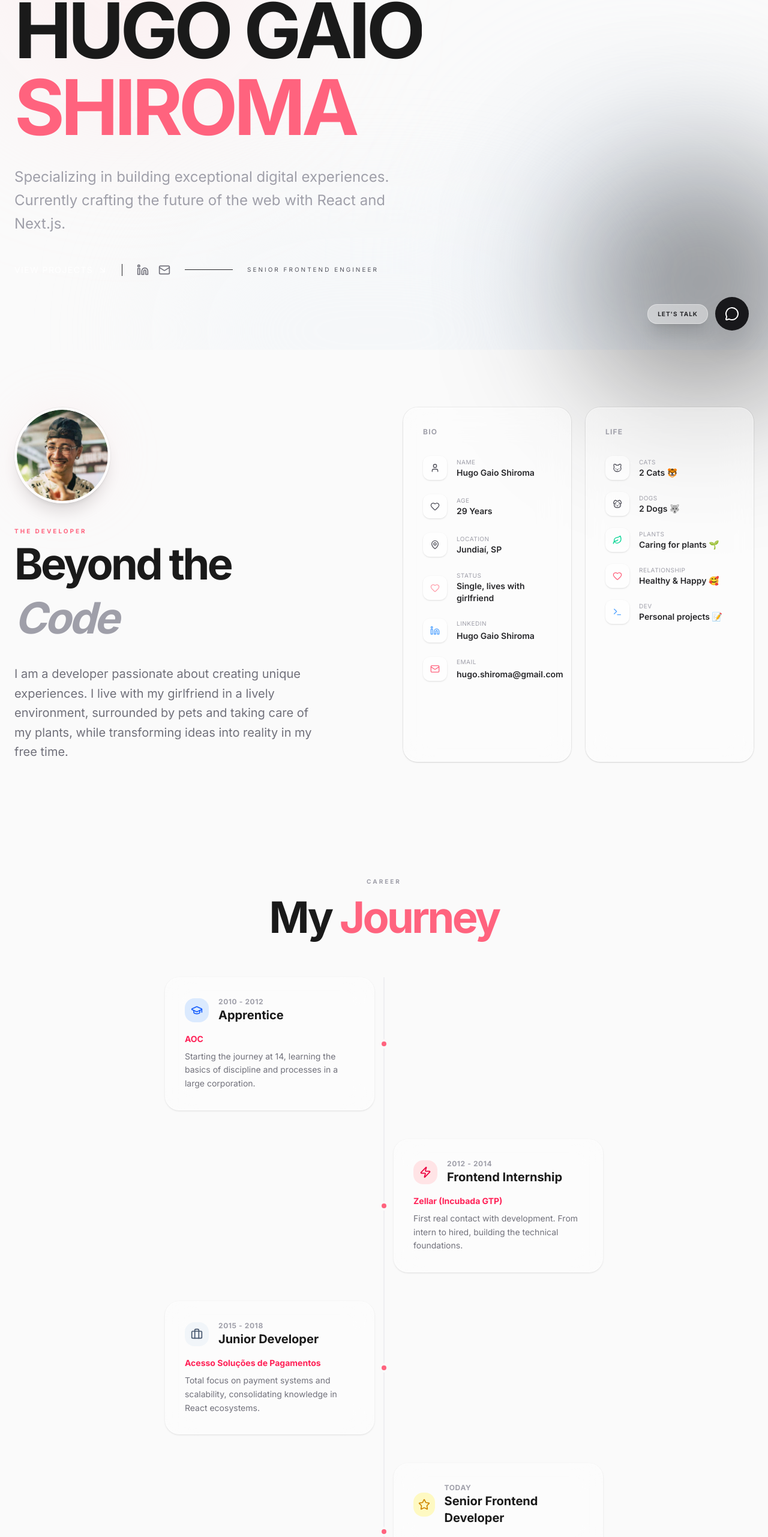
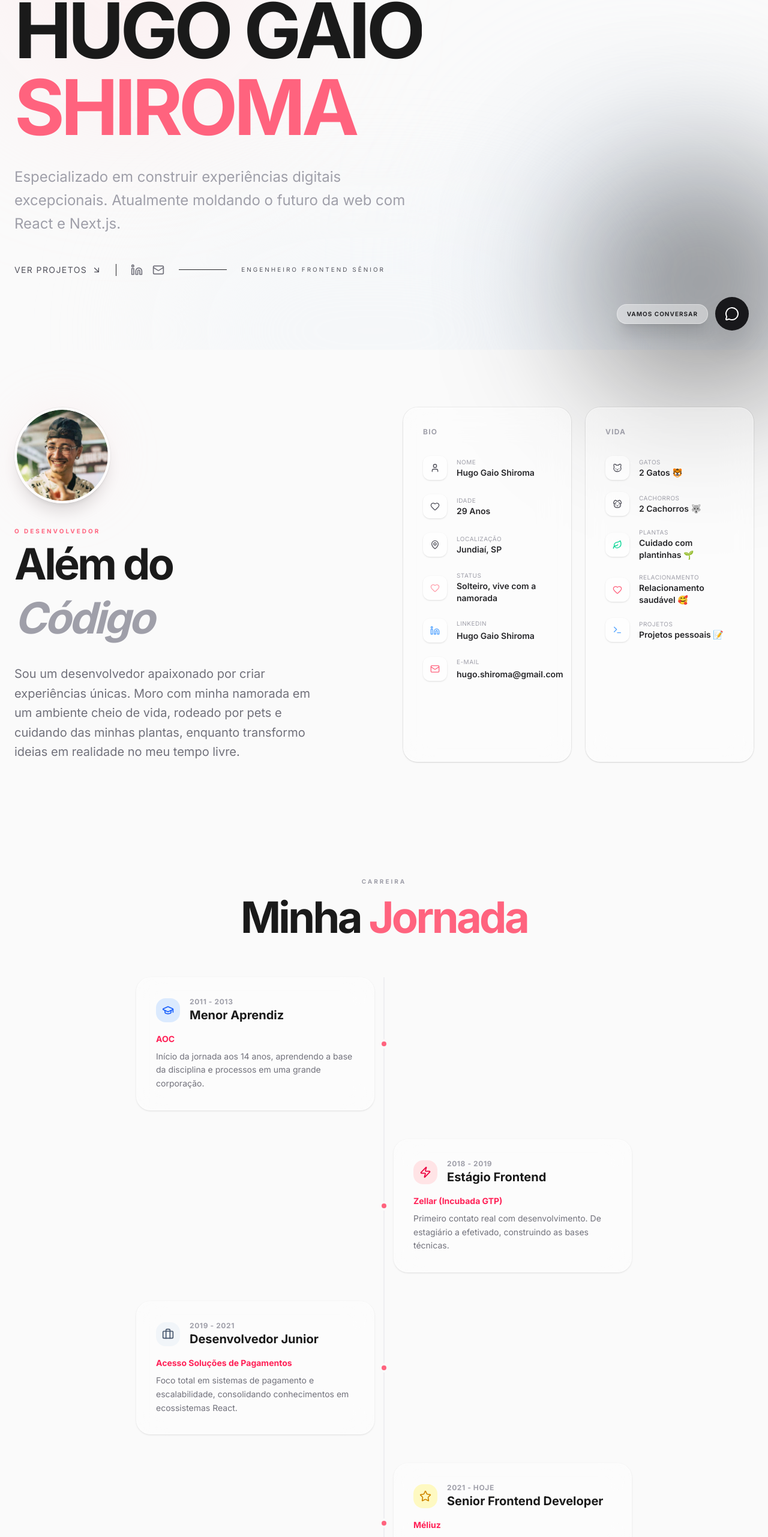
Before and after one commit to hugoshiroma/portfolio-shiroma, a Next.js app: page / in a window 1280 px wide. Shown: the part 217-2779 px from the top of the page at 60% size. Built offline with nearby package versions, Linux system fonts and the light colour scheme.

Commit message:
fix: Apply layout adjustsq

```diff
--- a/src/components/sections/Hero.tsx
+++ b/src/components/sections/Hero.tsx
@@ -57,7 +57,7 @@ export default function Hero() {
           </div>
 
           <motion.div variants={itemVariants} className="mt-4 flex flex-wrap items-center gap-6">
-            <button className="group flex items-center gap-2 text-sm uppercase tracking-widest text-white transition-colors hover:text-zinc-400">
+            <button className="group flex items-center gap-2 text-sm uppercase tracking-widest text-zinc-600 transition-colors hover:text-zinc-400">
               <Trans i18nKey="viewProjects" />
               <ArrowDownRight className="h-4 w-4 transition-transform group-hover:translate-x-1 group-hover:translate-y-1" />
             </button>
--- a/src/components/sections/JourneyTimeline.tsx
+++ b/src/components/sections/JourneyTimeline.tsx
@@ -10,7 +10,7 @@ export default function JourneyTimeline() {
 
   const experiences = useMemo(() => [
     {
-      year: '2010 - 2012',
+      year: '2011 - 2013',
       title: t('exp1Title'),
       company: 'AOC',
       description: t('exp1Desc'),
@@ -18,7 +18,7 @@ export default function JourneyTimeline() {
       color: 'bg-blue-100 text-blue-600',
     },
     {
-      year: '2012 - 2014',
+      year: '2018 - 2019',
       title: t('exp2Title'),
       company: 'Zellar (Incubada GTP)',
       description: t('exp2Desc'),
@@ -26,7 +26,7 @@ export default function JourneyTimeline() {
       color: 'bg-rose-100 text-rose-600',
     },
     {
-      year: '2015 - 2018',
+      year: '2019 - 2021',
       title: t('exp3Title'),
       company: 'Acesso Soluções de Pagamentos',
       description: t('exp3Desc'),
@@ -34,7 +34,7 @@ export default function JourneyTimeline() {
       color: 'bg-slate-100 text-slate-600',
     },
     {
-      year: 'Hoje',
+      year: '2021 - Hoje',
       title: t('exp4Title'),
       company: 'Méliuz',
       description: t('exp4Desc'),
@@ -44,7 +44,7 @@ export default function JourneyTimeline() {
   ], [t]);
 
   return (
-    <section id="projects" className="py-24 px-6 relative">
+    <section id="journey" className="py-24 px-6 relative">
       <div className="container mx-auto max-w-7xl">
         <div className="flex flex-col gap-16">
           <motion.div
--- a/src/hooks/useI18n.tsx
+++ b/src/hooks/useI18n.tsx
@@ -100,7 +100,7 @@ interface I18nContextType {
 const I18nContext = createContext<I18nContextType | undefined>(undefined);
 
 export function I18nProvider({ children }: { children: ReactNode }) {
-  const [language, setLanguageState] = useState<Language>('en');
+  const [language, setLanguageState] = useState<Language>('pt');
 
   const setLanguage = useCallback((lang: Language) => {
     setLanguageState(lang);
```
